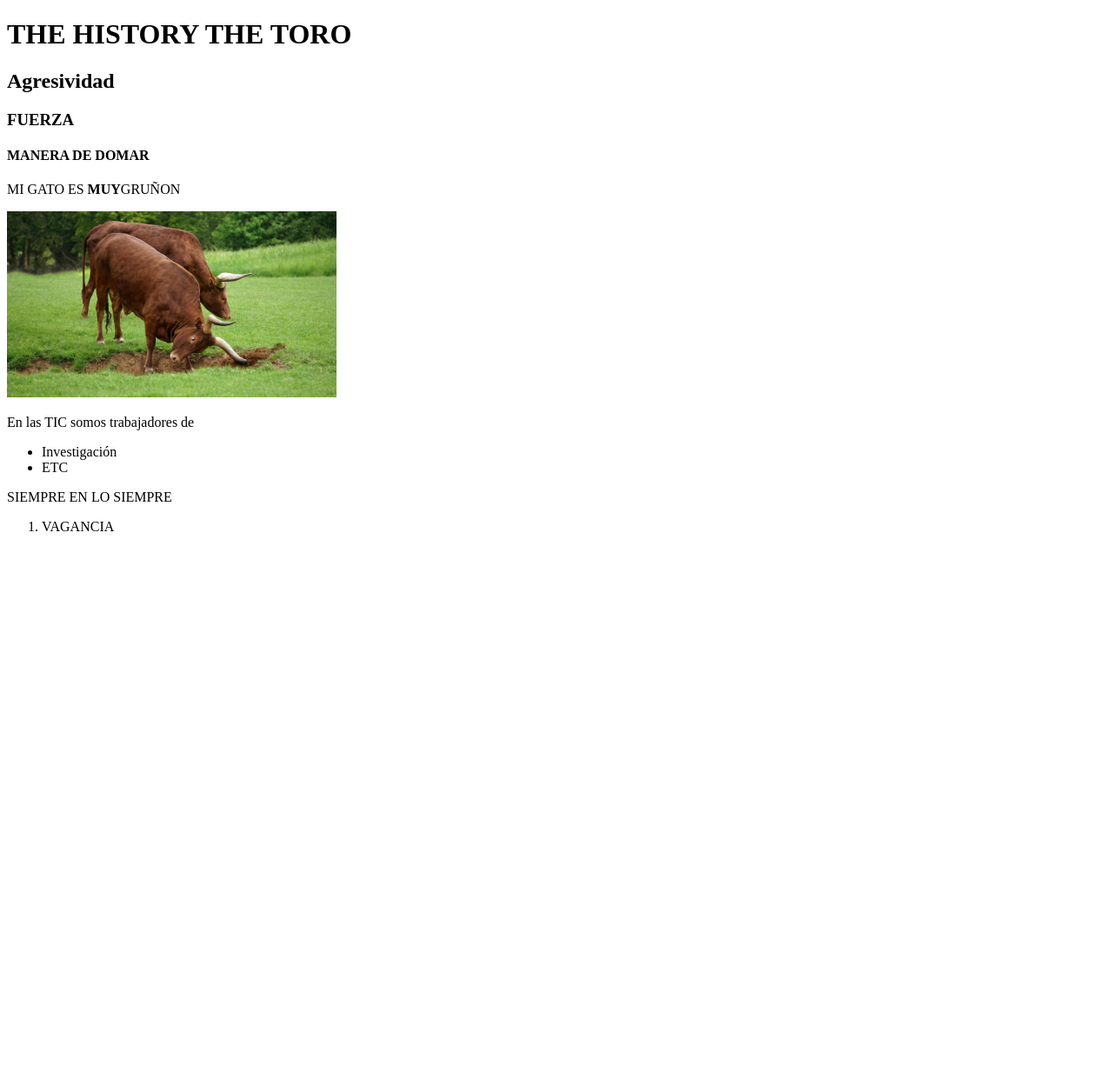
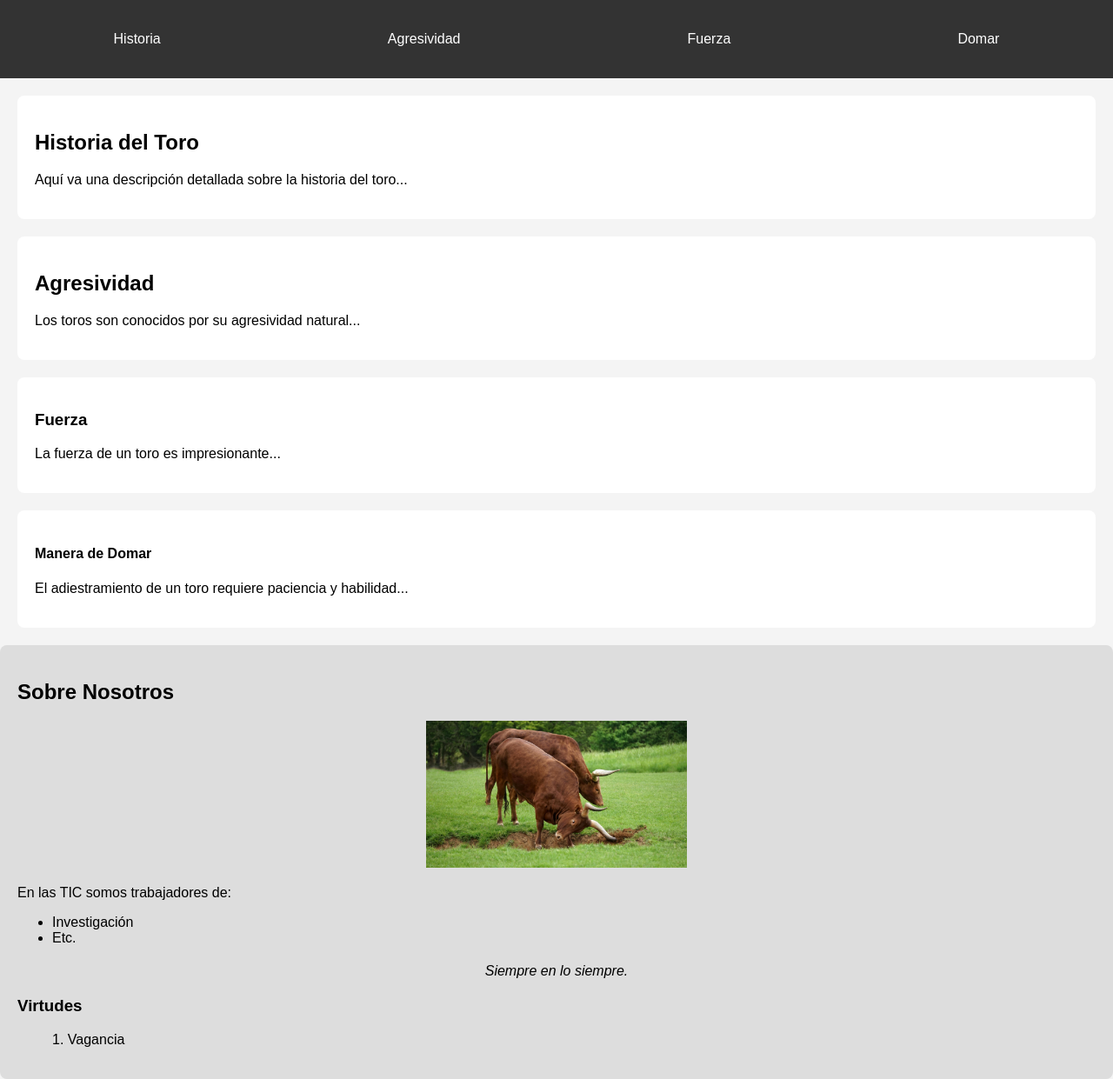
Before and after one commit to juankproo/Mi-repositorio, a plain HTML site: page img/2. primera pagina/index.html in a window 1280 px wide. Shown: the whole page at 87% size. Before the commit the page ends 800 px from the top, so only its background shows below. Drawn offline with Linux system fonts and the light colour scheme.

Commit message:
haciendo cambios internos

```diff
--- /dev/null
+++ b/img/2. primera pagina/index.css
@@ -0,0 +1,60 @@
+/* styles.css */
+body {
+    font-family: Arial, sans-serif;
+    margin: 0;
+    padding: 0;
+    background-color: #f4f4f4;
+}
+
+header {
+    background-color: #333;
+    color: white;
+    padding: 20px 0;
+    text-align: center;
+}
+
+nav ul {
+    list-style-type: none;
+    padding: 0;
+    display: flex;
+    justify-content: space-around;
+}
+
+nav ul li a {
+    color: white;
+    text-decoration: none;
+}
+
+section {
+    margin: 20px;
+    padding: 20px;
+    background-color: #fff;
+    border-radius: 8px;
+}
+
+aside {
+    background-color: #ddd;
+    padding: 20px;
+    margin-top: 20px;
+    border-radius: 8px;
+}
+
+.imagen-toro {
+    width: 100%; /* Ajustamos el ancho de la imagen para que ocupe todo el espacio disponible */
+    max-width: 300px; /* Limitamos el ancho máximo de la imagen */
+    display: block; /* Hacemos que la imagen se muestre como un bloque para centrarla fácilmente */
+    margin: 0 auto; /* Centramos la imagen horizontalmente */
+}
+
+.informacion-tic, .frase-inspiradora, .lista-virtudes {
+    margin-top: 20px; /* Espaciado entre las secciones */
+}
+
+.frase-inspiradora p {
+    font-style: italic; /* Estilizamos la frase inspiradora */
+    text-align: center; /* Centramos el texto */
+}
+
+.lista-virtudes ol {
+    list-style-position: inside; /* Cambiamos la posición de los números de la lista ordenada */
+}
--- a/img/2. primera pagina/index.html
+++ b/img/2. primera pagina/index.html
@@ -3,24 +3,68 @@
 <head>
     <meta charset="UTF-8">
     <meta name="viewport" content="width=device-width, initial-scale=1.0">
-    <title>mi primera chamba</title>
+    <title>Historia del Toro</title>
+    <link rel="stylesheet" href="./index.css">
 </head>
 <body>
-    <H1>THE HISTORY THE TORO</H1>
-    <H2>Agresividad</H2>
-    <H3>FUERZA</H3>
-    <H4>MANERA DE DOMAR</H4>
-    <p>MI GATO ES <strong> MUY</strong>GRUÑON</p>
-    <img src="imagen/12.jpg"width="30%">
-<P>En las TIC somos trabajadores de
-    <Ul>
-        <LI>Investigación</LI>
-        <LI>ETC</LI>
-    </Ul>
-    <P>SIEMPRE EN LO SIEMPRE</P>
-    <OL>
-       <LI>VAGANCIA</LI>
-    </OL>
-</P>
+    <header>
+        <nav>
+            <ul>
+                <li><a href="#historia">Historia</a></li>
+                <li><a href="#agresividad">Agresividad</a></li>
+                <li><a href="#fuerza">Fuerza</a></li>
+                <li><a href="#doma">Domar</a></li>
+            </ul>
+        </nav>
+    </header>
+
+    <main>
+        <section id="historia">
+            <h1>Historia del Toro</h1>
+            <p>Aquí va una descripción detallada sobre la historia del toro...</p>
+        </section>
+
+        <section id="agresividad">
+            <h2>Agresividad</h2>
+            <p>Los toros son conocidos por su agresividad natural...</p>
+        </section>
+
+        <section id="fuerza">
+            <h3>Fuerza</h3>
+            <p>La fuerza de un toro es impresionante...</p>
+        </section>
+
+        <section id="doma">
+            <h4>Manera de Domar</h4>
+            <p>El adiestramiento de un toro requiere paciencia y habilidad...</p>
+        </section>
+
+        <aside>
+            <h2>Sobre Nosotros</h2>
+            <img src="imagen/12.jpg" alt="Imagen de un Toro" class="imagen-toro">
+
+            <div class="informacion-tic">
+                <p>En las TIC somos trabajadores de:</p>
+                <ul>
+                    <li>Investigación</li>
+                    <li>Etc.</li>
+                </ul>
+            </div>
+
+            <div class="frase-inspiradora">
+                <p>Siempre en lo siempre.</p>
+            </div>
+
+            <div class="lista-virtudes">
+                <h3>Virtudes</h3>
+                <ol>
+                    <li>Vagancia</li>
+                </ol>
+            </div>
+        </aside>
+
+
+    </main>
+
 </body>
 </html>
--- /dev/null
+++ b/img/3.Biografia/biografia.css
@@ -0,0 +1,71 @@
+/* biografia.css */
+
+body {
+    background-color: #000;
+    color: #fff;
+    text-align: justify;
+    font-family: 'Times New Roman', Times, serif;
+    margin: 0;
+    padding: 0;
+}
+
+.container {
+    max-width: 800px;
+    margin: 0 auto;
+    padding: 2rem;
+}
+
+h1 {
+    font-size: 2rem;
+    margin-bottom: 1rem;
+}
+
+p {
+    font-size: 1rem;
+    line-height: 1.5;
+}
+
+a{
+    text-decoration: none;
+    color: yellowgreen;
+}
+
+a:hover{
+    text-decoration: underline;
+    color: green;
+}
+
+.gallery {
+    display: grid;
+    grid-template-columns: repeat(auto-fill, minmax(250px, 1fr));
+    gap: 10px;
+}
+
+figure {
+    margin: 0;
+}
+
+figcaption {
+    color: #ccc;
+    font-style: italic;
+    text-align: center;
+    padding: 10px 0;
+}
+
+img {
+    width: 100%;
+    height: 300px;
+    object-fit: cover;
+}
+
+@media screen and (max-width: 768px) {
+    .gallery {
+        grid-template-columns: repeat(auto-fill, minmax(200px, 1fr));
+    }
+}
+
+@media screen and (max-width: 480px) {
+    .gallery {
+        grid-template-columns: 1fr;
+    }
+}
```
Also changed, not shown: img/3.Biografia/Biografia.HTML (+41 -26 lines), img/3.Biografia/imagen b/Imagen de WhatsApp 2024-08-16 a las 23.41.34_a77a918e.jpg (added), img/3.Biografia/imagen b/Imagen de WhatsApp 2024-08-16 a las 23.41.35_692fb289.jpg (added), img/3.Biografia/imagen b/Imagen de WhatsApp 2024-08-16 a las 23.41.35_b0dab7b6.jpg (added), img/3.Biografia/imagen b/Imagen de WhatsApp 2024-08-16 a las 23.41.36_99e10bc4.jpg (added), img/3.Biografia/imagen b/Imagen de WhatsApp 2024-08-16 a las 23.41.37_37bf3c74.jpg (added), 2 other files.
